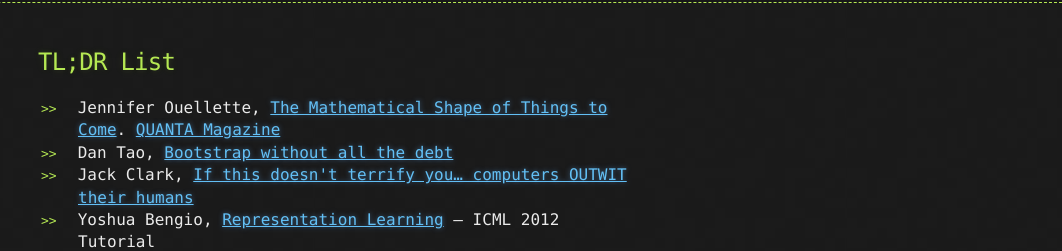
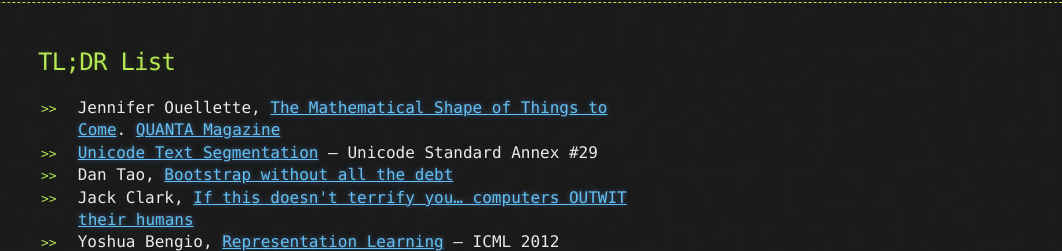
Before and after one commit to lkrol2/wbzyl.github.io, a plain HTML site: page index.html in a window 1280 px wide. Shown: the part 193-444 px from the top of the page, 218-1280 px from the left. Drawn offline with Linux system fonts and the light colour scheme.

Commit message:
tr: Unicode Text Segmentation

```diff
--- a/index.html
+++ b/index.html
@@ -34,6 +34,8 @@
             <a href="https://www.simonsfoundation.org/quanta/20131004-the-mathematical-shape-of-things-to-come/">The Mathematical Shape of Things to Come</a>.
             <a href="https://www.simonsfoundation.org/quanta/">QUANTA Magazine</a>
           </li>
+          <li><a href="http://unicode.org/reports/tr29/">Unicode Text Segmentation</a> –
+            Unicode Standard Annex #29
           <li>Dan Tao,
             <a href="https://coderwall.com/p/wixovg">Bootstrap without all the debt</a>
           </li>
```
